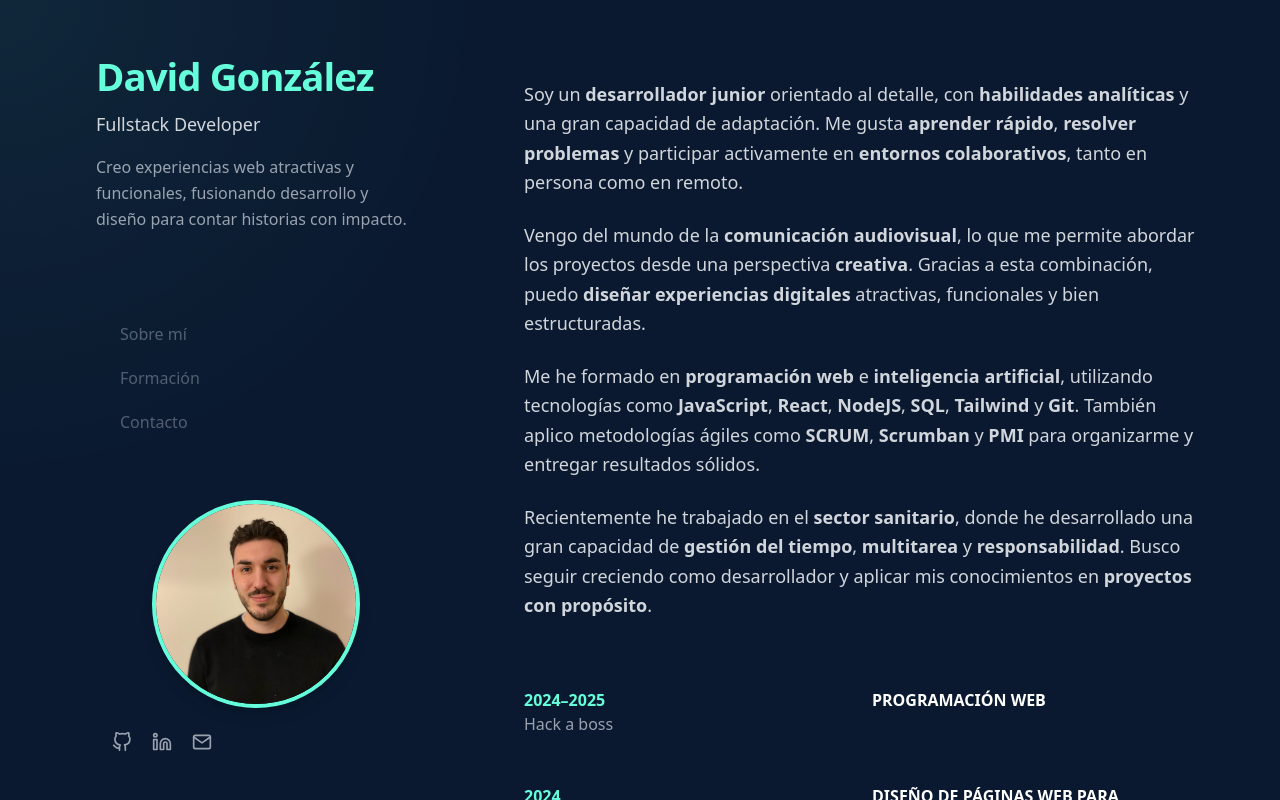
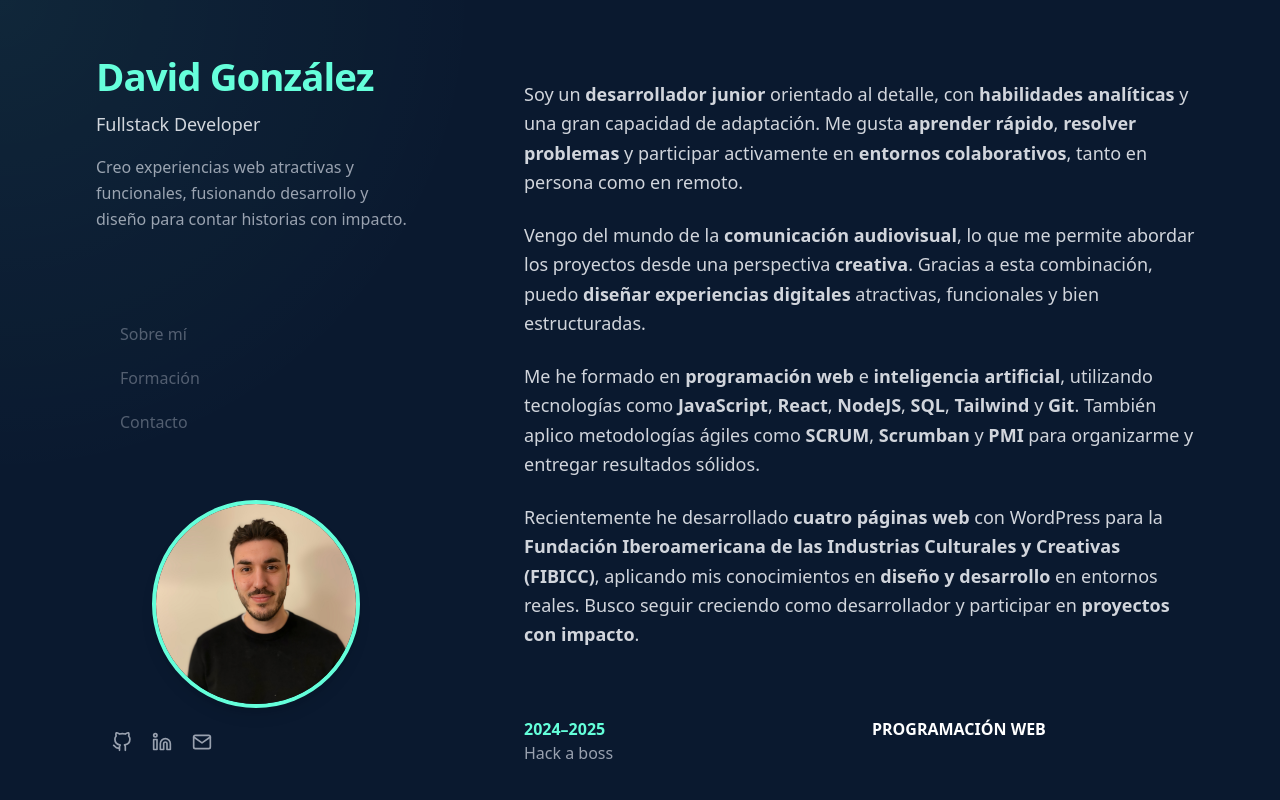
Before and after one commit to Dav993/Personal, a React (Vite) app in the folder client/: page / in a window 1280 px wide. Built offline with nearby package versions, Linux system fonts and the light colour scheme.

Commit message:
nueva experiencia

```diff
--- a/client/src/components/AboutSection.jsx
+++ b/client/src/components/AboutSection.jsx
@@ -38,13 +38,16 @@ function AboutSection() {
                 </p>
 
                 <p className="text-base sm:text-lg leading-relaxed">
-                    Recientemente he trabajado en el{' '}
-                    <strong>sector sanitario</strong>, donde he desarrollado una
-                    gran capacidad de <strong>gestión del tiempo</strong>,{' '}
-                    <strong>multitarea</strong> y{' '}
-                    <strong>responsabilidad</strong>. Busco seguir creciendo
-                    como desarrollador y aplicar mis conocimientos en{' '}
-                    <strong>proyectos con propósito</strong>.
+                    Recientemente he desarrollado{' '}
+                    <strong>cuatro páginas web</strong> con WordPress para la{' '}
+                    <strong>
+                        Fundación Iberoamericana de las Industrias Culturales y
+                        Creativas (FIBICC)
+                    </strong>
+                    , aplicando mis conocimientos en{' '}
+                    <strong>diseño y desarrollo</strong> en entornos reales.
+                    Busco seguir creciendo como desarrollador y participar en{' '}
+                    <strong>proyectos con impacto</strong>.
                 </p>
             </div>
         </section>
```
Also changed, not shown: 1 other file (tests, documents, lock files or other folders).
